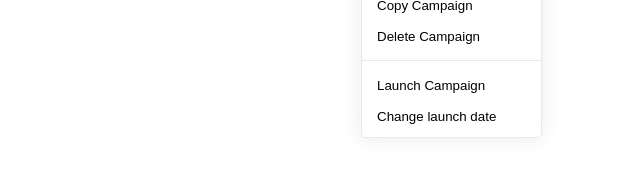
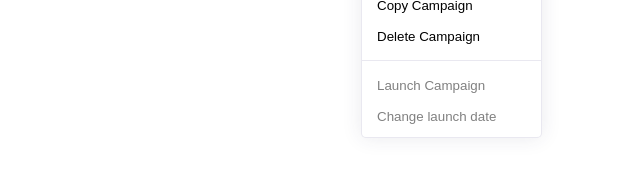
Before and after one commit to be-addy/beaddy-components, a React (Create React App) app: page / in a window 1280 px wide. Shown: the part 403-580 px from the top of the page, without its empty margins (0-640 px from the left). Built offline with nearby package versions, Linux system fonts and the light colour scheme; a web font is replaced by a local one.

Commit message:
add disabled state for popover buttons

```diff
--- a/src/PopoverList.tsx
+++ b/src/PopoverList.tsx
@@ -10,11 +10,16 @@ import Button from './components/base/Popover/Button';
 export default () => (
     <List>
         <Item><Title>MANAGE CAMPAIGN</Title></Item>
-        <Item><Button>Edit Campaign</Button></Item>
-        <Item><Button>Copy Campaign</Button></Item>
-        <Item><Button>Delete Campaign</Button></Item>
+        <Item><Button onClick={() => action('1')}>Edit Campaign</Button></Item>
+        <Item><Button onClick={() => action('2')}>Copy Campaign</Button></Item>
+        <Item><Button onClick={() => action('3')}>Delete Campaign</Button></Item>
         <Item><Line /></Item>
-        <Item><Button>Launch Campaign</Button></Item>
-        <Item><Button>Change launch date</Button></Item>
+        <Item><Button disabled={true} onClick={() => action('4')}>Launch Campaign</Button></Item>
+        <Item><Button disabled={true} onClick={() => action('5')}>Change launch date</Button></Item>
     </List>
 );
+
+// tslint:disable
+function action(text: string) {
+    console.log(text);
+}
--- a/src/components/base/Popover/Button.tsx
+++ b/src/components/base/Popover/Button.tsx
@@ -1,15 +1,18 @@
 import styled from 'styled-components';
 import Padding from './Padding';
+
+interface Props {
+    disabled?: boolean;
+}
 
 export default styled.button`
     background: transparent;
     border: none;
-    color: inherit;
-    cursor: inherit;
     outline: 0;
     ${Padding}
     cursor: pointer;
+    color: ${(props: Props) => props.disabled ? 'grey' : 'inherit'};
     &:hover {
-        color: #ff8c31;
+        color: ${(props: Props) => props.disabled ? 'grey' : '#ff8c31'};
     }
 `;
```
